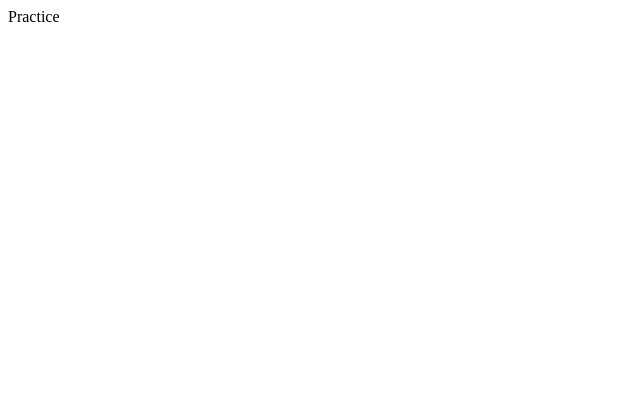
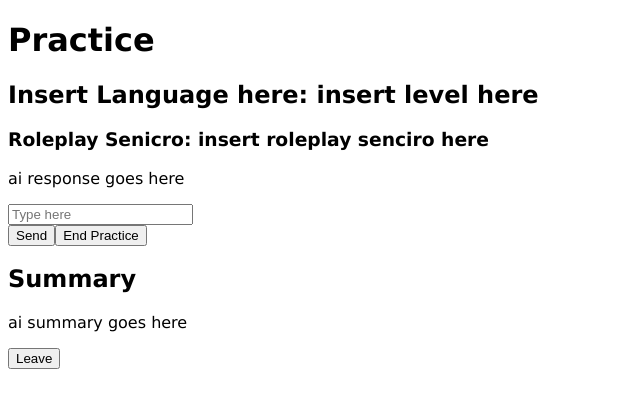
Before and after one commit to Spiderasasen/Learning-a-Language-with-AI, a React (Vite) app in the folder language_tutor/: page /practice in a window 1280 px wide. Shown: the top 408 px of the page, without its empty margins (0-640 px from the left). Built offline with nearby package versions, Linux system fonts and the light colour scheme.

Commit message:
got the basic scklenton of the role play area. now to add the design

```diff
--- a/language_tutor/src/pages/Practice.jsx
+++ b/language_tutor/src/pages/Practice.jsx
@@ -1,6 +1,40 @@
+import "../styles/main.css"
+
 function Practice() {
     return (
-        <div>Practice</div>
+        <div className="main">
+            {/*where the roleplay between the user and the ai will be*/}
+            <div id="prcactice_card">
+                <div className="card-title">
+                    <h1>Practice</h1>
+                    <h2>Insert Language here: insert level here</h2>
+                    <h3>Roleplay Senicro: insert roleplay senciro here</h3>
+                </div>
+                <div id="ai_section">
+                    <div id="ai_text">
+                        <p>ai response goes here</p>
+                    </div>
+                    <div id="user_text">
+                        <input type="text" placeholder="Type here"/>
+                    </div>
+                </div>
+                <div className="card-footer">
+                    <button>Send</button>
+                    <button>End Practice</button>
+                </div>
+            </div>
+
+            {/*the ai summary will be here*/}
+            <div id="ai_summary">
+                <div className="summary">
+                    <h2>Summary</h2>
+                    <p>ai summary goes here</p>
+                </div>
+                <div className="button_sectiont">
+                    <button>Leave</button>
+                </div>
+            </div>
+        </div>
     )
 }
 export default Practice;
```
